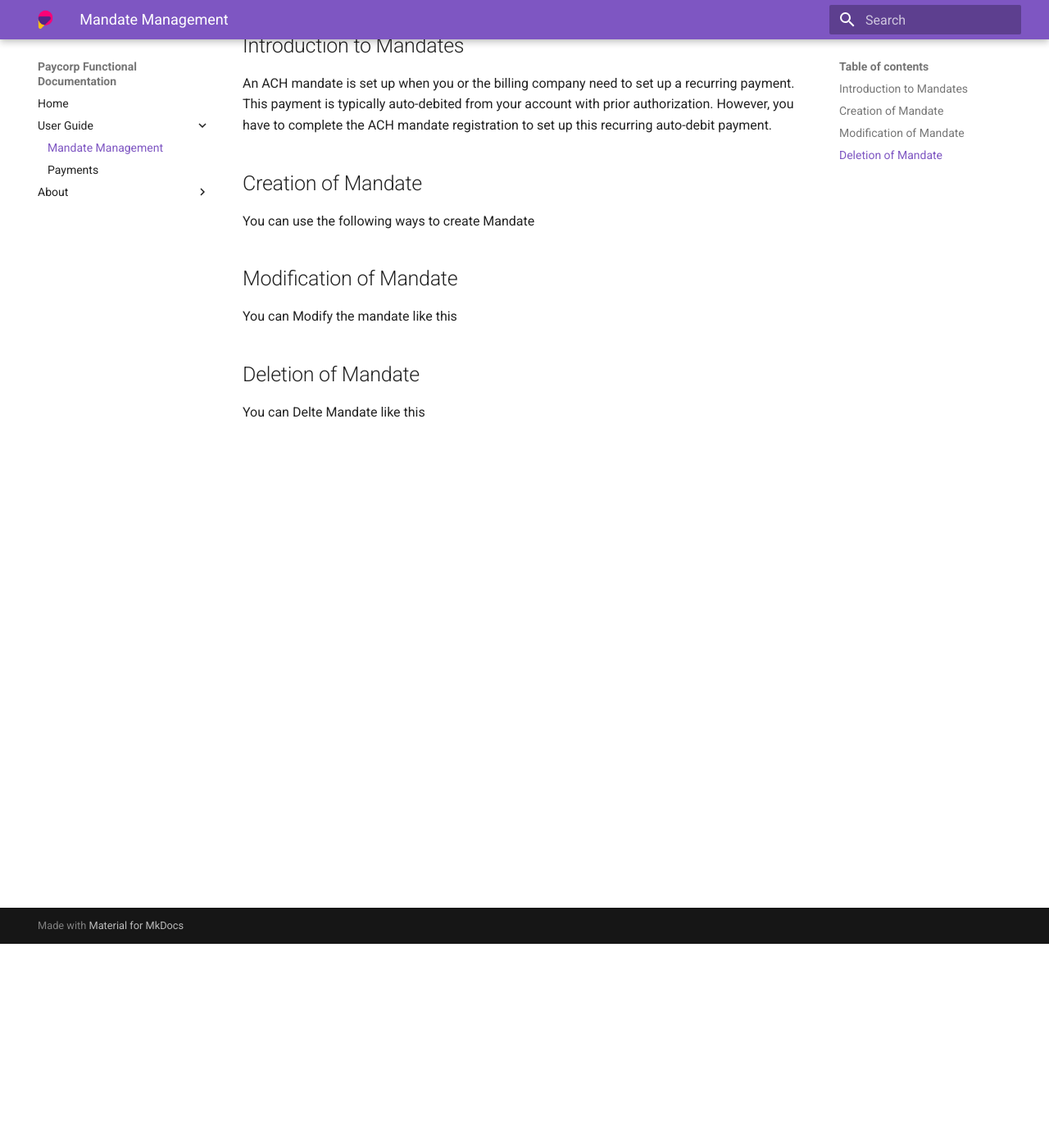
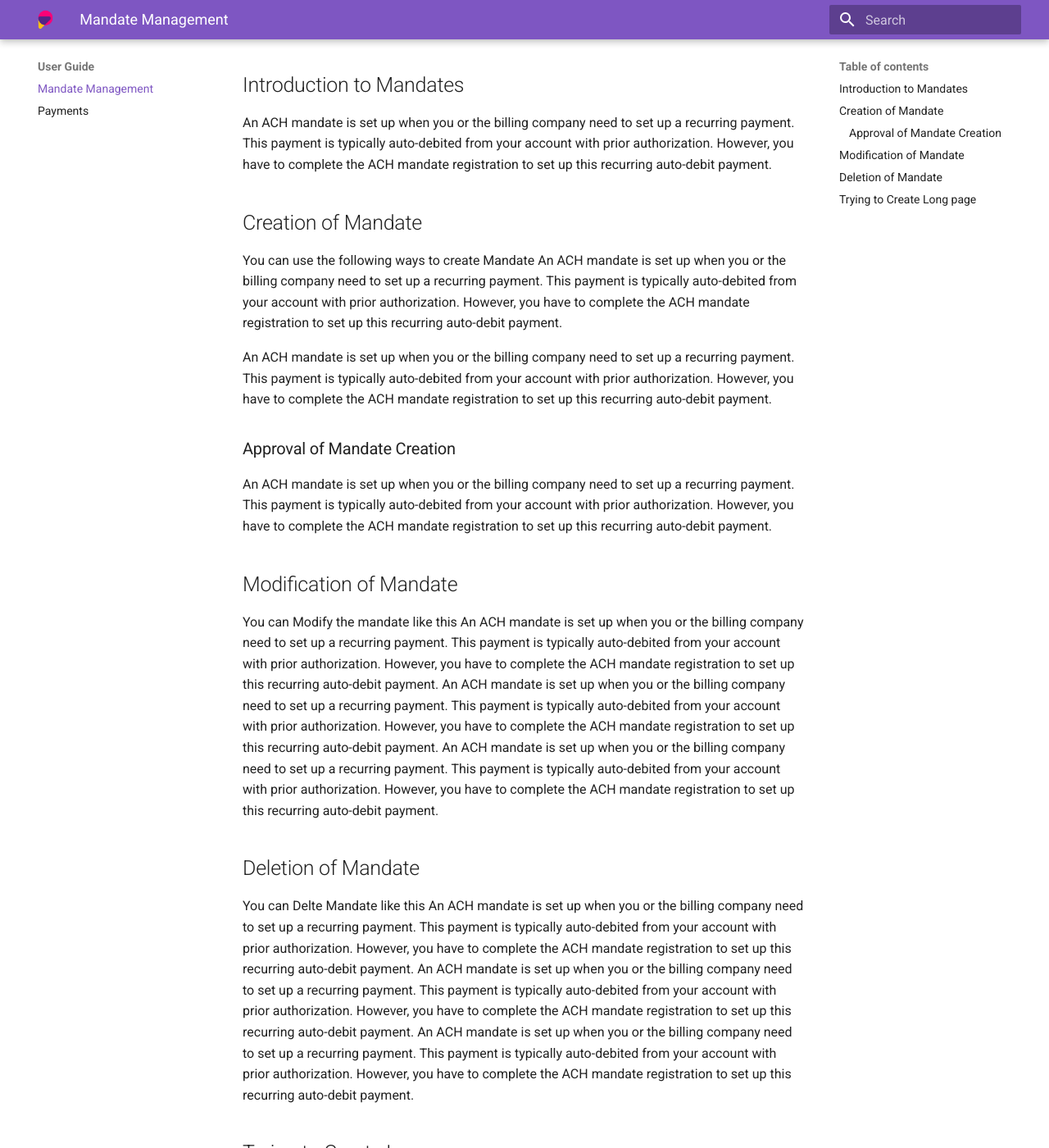
Before and after one commit to prashantevolvus/prashantevolvus.github.io, an MkDocs documentation site: the page built from docs/mandate.md, in a window 1280 px wide and 1400 px high, scrolled down 249 px. Shown: the whole window at 82% size. Built offline with MkDocs 1.6.1 and Material for MkDocs 9.7.7, drawn with Linux system fonts in a browser that asks for light colours; some of the changed text lies outside the part shown.

Commit message:
lot of tabs

```diff
--- a/docs/mandate.md
+++ b/docs/mandate.md
@@ -6,10 +6,27 @@
 
 ## Creation of Mandate
 You can use the following ways to create Mandate
+An ACH mandate is set up when you or the billing company need to set up a recurring payment. This payment is typically auto-debited from your account with prior authorization. However, you have to complete the ACH mandate registration to set up this recurring auto-debit payment.
+
+An ACH mandate is set up when you or the billing company need to set up a recurring payment. This payment is typically auto-debited from your account with prior authorization. However, you have to complete the ACH mandate registration to set up this recurring auto-debit payment.
+
+### Approval of Mandate Creation
+An ACH mandate is set up when you or the billing company need to set up a recurring payment. This payment is typically auto-debited from your account with prior authorization. However, you have to complete the ACH mandate registration to set up this recurring auto-debit payment.
 
 ## Modification of Mandate
 You can Modify the mandate like this
+An ACH mandate is set up when you or the billing company need to set up a recurring payment. This payment is typically auto-debited from your account with prior authorization. However, you have to complete the ACH mandate registration to set up this recurring auto-debit payment.
+An ACH mandate is set up when you or the billing company need to set up a recurring payment. This payment is typically auto-debited from your account with prior authorization. However, you have to complete the ACH mandate registration to set up this recurring auto-debit payment.
+An ACH mandate is set up when you or the billing company need to set up a recurring payment. This payment is typically auto-debited from your account with prior authorization. However, you have to complete the ACH mandate registration to set up this recurring auto-debit payment.
+
 
 
 ## Deletion of Mandate
 You can Delte Mandate like this
+An ACH mandate is set up when you or the billing company need to set up a recurring payment. This payment is typically auto-debited from your account with prior authorization. However, you have to complete the ACH mandate registration to set up this recurring auto-debit payment.
+An ACH mandate is set up when you or the billing company need to set up a recurring payment. This payment is typically auto-debited from your account with prior authorization. However, you have to complete the ACH mandate registration to set up this recurring auto-debit payment.
+An ACH mandate is set up when you or the billing company need to set up a recurring payment. This payment is typically auto-debited from your account with prior authorization. However, you have to complete the ACH mandate registration to set up this recurring auto-debit payment.
+
+
+## Trying to Create Long page
+We need to check this
--- a/mkdocs.yml
+++ b/mkdocs.yml
@@ -5,6 +5,10 @@
   favicon: assets/logo.png
   palette:
     primary: deep purple
+  features:
+    - navigation.instant
+    - navigation.tracking
+    - navigation.tabs
 nav:
     - Home: 'index.md'
     - 'User Guide':
```
